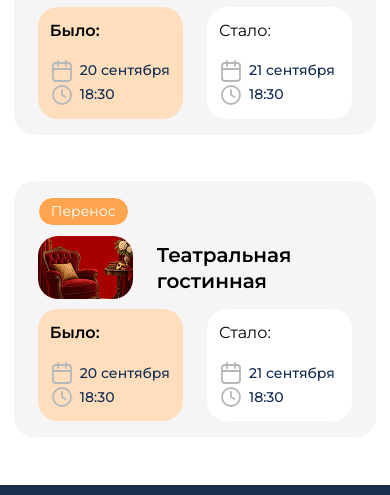
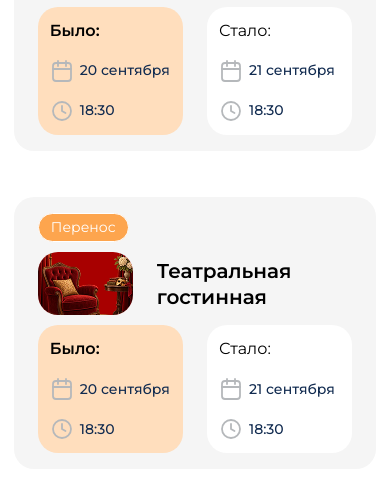
Before and after one commit to khokhlovde777/cultural-center-may, a plain HTML site: page html/info-for-visitors.html in a window 390 px wide. Shown: the part 926-1421 px from the top of the page. Drawn offline with Linux system fonts and the light colour scheme.

Commit message:
finish fix

```diff
--- a/css/info-for-visitors.css
+++ b/css/info-for-visitors.css
@@ -392,6 +392,7 @@
   .iv-card__dates-wrapper {
     flex-direction: column;
     align-items: start;
+    gap: 16px;
   }
 
   .iv-card__change {
--- a/css/style.css
+++ b/css/style.css
@@ -384,7 +384,7 @@ h1, h2, h3, h4, h5, h6, p, li, figcaption {
   }
 }
 
-@media (max-width: 425px) {
+@media (max-width: 592px) {
   .content-area {
     max-width: 92.9vw;
   }
```
